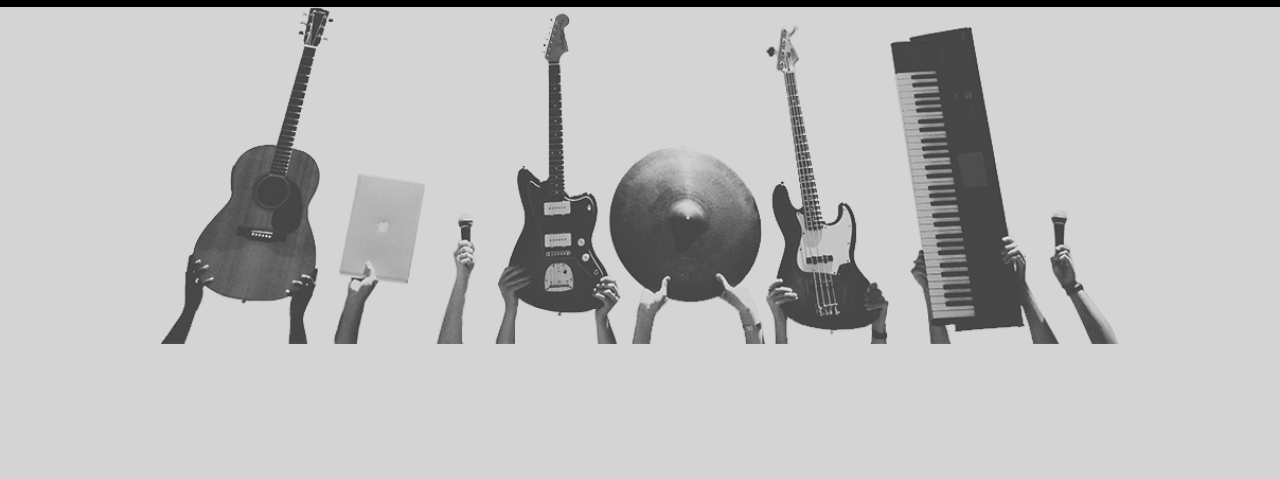
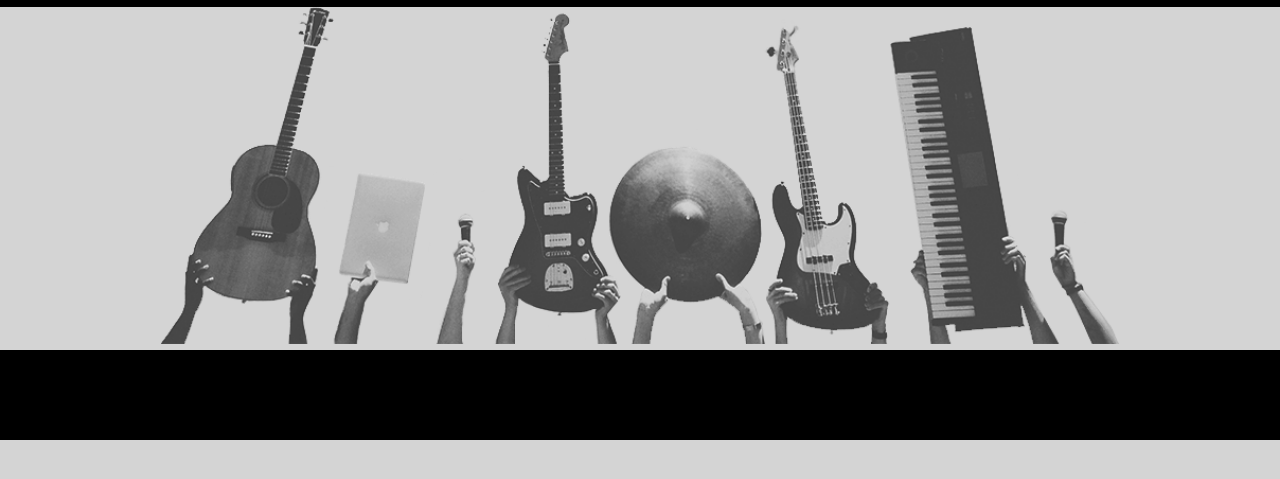
Before and after one commit to nkauj13/youtube-project, a website: page public/index.html in a window 1280 px wide. Shown: the part 113-592 px from the top of the page. Drawn offline with nearby package versions, Linux system fonts and the light colour scheme; some packages are replaced by stand-ins of ours; a web font is replaced by a local one.

Commit message:
updated background colors, styling changes, div sizes, f ixed merge problem on footer

```diff
--- a/sass/styles.scss
+++ b/sass/styles.scss
@@ -14,10 +14,6 @@ html, body {
 // }
 
 footer{
-<<<<<<< HEAD
-=======
-    /*background-color: $main-header;*/
->>>>>>> d0229a94101c6d0b5e190e66f30cf79b9d20e37c
     border-bottom: 90px solid $main-header;
     width: 100%;
     position: relative;
```
Also changed, not shown: public/styles.css.
